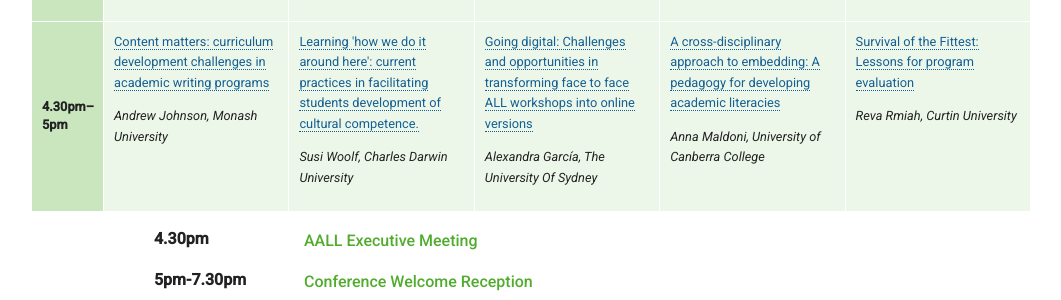
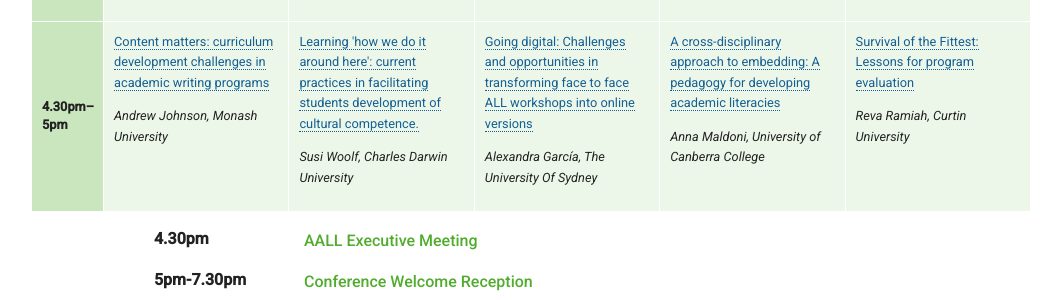
Before and after one commit to aallconference2017/aallconference2017.github.io, a Jekyll site: the page built from program/index.html, in a window 1280 px wide and 900 px high, scrolled down 2489 px. Shown: the part 152-452 px from the top of the window, without its empty margins (113-1174 px from the left). Built offline with Jekyll 4.4.1, drawn with Linux system fonts in a browser that asks for light colours.

Commit message:
Updated 'program/index.html' via CloudCannon

```diff
--- a/program/index.html
+++ b/program/index.html
@@ -101,7 +101,7 @@ show_jump_links: true
                                 <td><div class="editable"><p><a href="/Abstracts/Learning 'how we do it around here'- current practices in facilitating students development of cultural competence. .pdf">Learning 'how we do it around here': current practices in facilitating students development of cultural competence.</a></p><p><em>Susi Woolf, Charles Darwin University</em></p></div></td>
                                 <td><div class="editable"><p><a href="/Abstracts/Going digital- Challenges and opportunities in transforming face to face ALL workshops into online versions .pdf">Going digital: Challenges and opportunities in transforming face to face ALL workshops into online versions</a></p><p><em>Alexandra Garc&iacute;a, The University Of Sydney</em></p></div></td>
                                 <td><div class="editable"><p><a href="/Abstracts/A cross-disciplinary approach to embedding- A pedagogy for developing academic literacies .pdf">A cross-disciplinary approach to embedding: A pedagogy for developing academic literacies</a></p><p><em>Anna Maldoni, University of Canberra College</em></p></div></td>
-                                <td><div class="editable"><p><a href="/Abstracts/Survival of the Fittest- Lessons for program evaluation .pdf">Survival of the Fittest: Lessons for program evaluation</a></p><p><em>Reva Rmiah, Curtin University</em></p></div></td>
+                                <td><div class="editable"><p><a href="/Abstracts/Survival of the Fittest- Lessons for program evaluation .pdf">Survival of the Fittest: Lessons for program evaluation</a></p><p><em>Reva Ramiah, Curtin University</em></p></div></td>
                             </tr>
                         </tbody>
                     </table>
```
